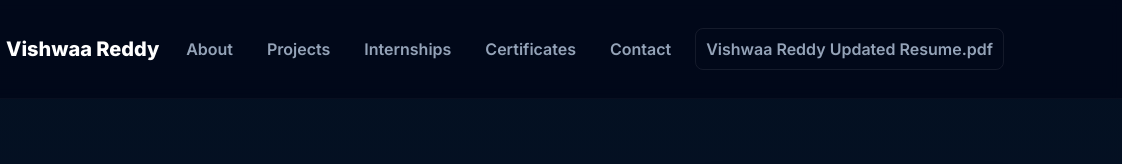
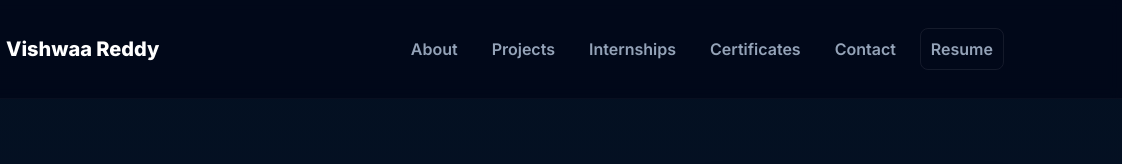
Before and after one commit to Hydramix/vishwaavreddy.portfolio, a plain HTML site: page index.html in a window 1280 px wide. Shown: the top 164 px of the page, 158-1280 px from the left. Drawn offline with Linux system fonts and the light colour scheme.

Commit message:
Update index.html

```diff
--- a/index.html
+++ b/index.html
@@ -24,7 +24,7 @@
         <a href="#certificates" class="nav-link">Certificates</a>
         <a href="#contact" class="nav-link">Contact</a>
         <!-- Opens a separate page (resume.html) that embeds the PDF -->
-        <a class="btn-outline" id="Vishwaa Reddy Updated Resume.pdf" href="resume.html" target="_blank" rel="noopener">Vishwaa Reddy Updated Resume.pdf</a>
+        <a class="btn-outline" id="Vishwaa Reddy Updated Resume.pdf" href="resume.html" target="_blank" rel="noopener"> Resume</a>
       </nav>
 
       <button class="nav-toggle" aria-label="Toggle navigation" id="navToggle">☰</button>
```
